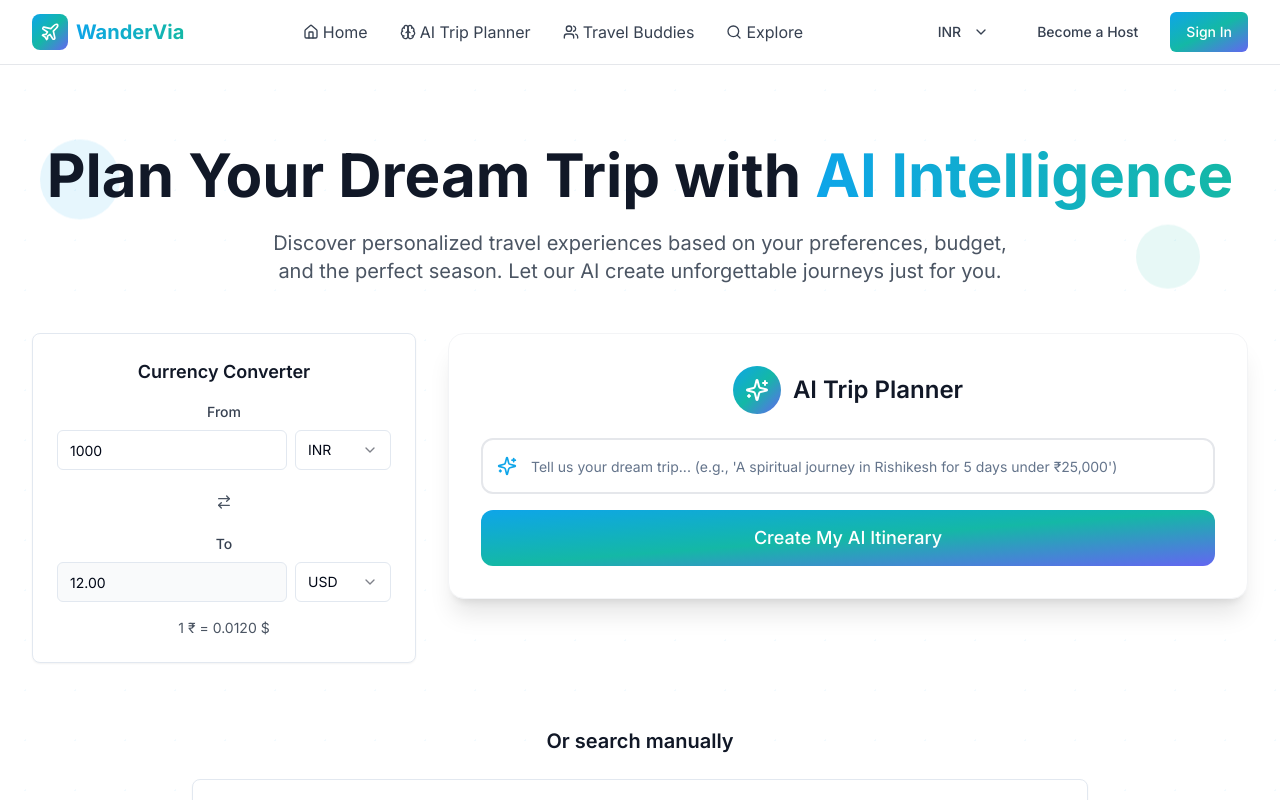
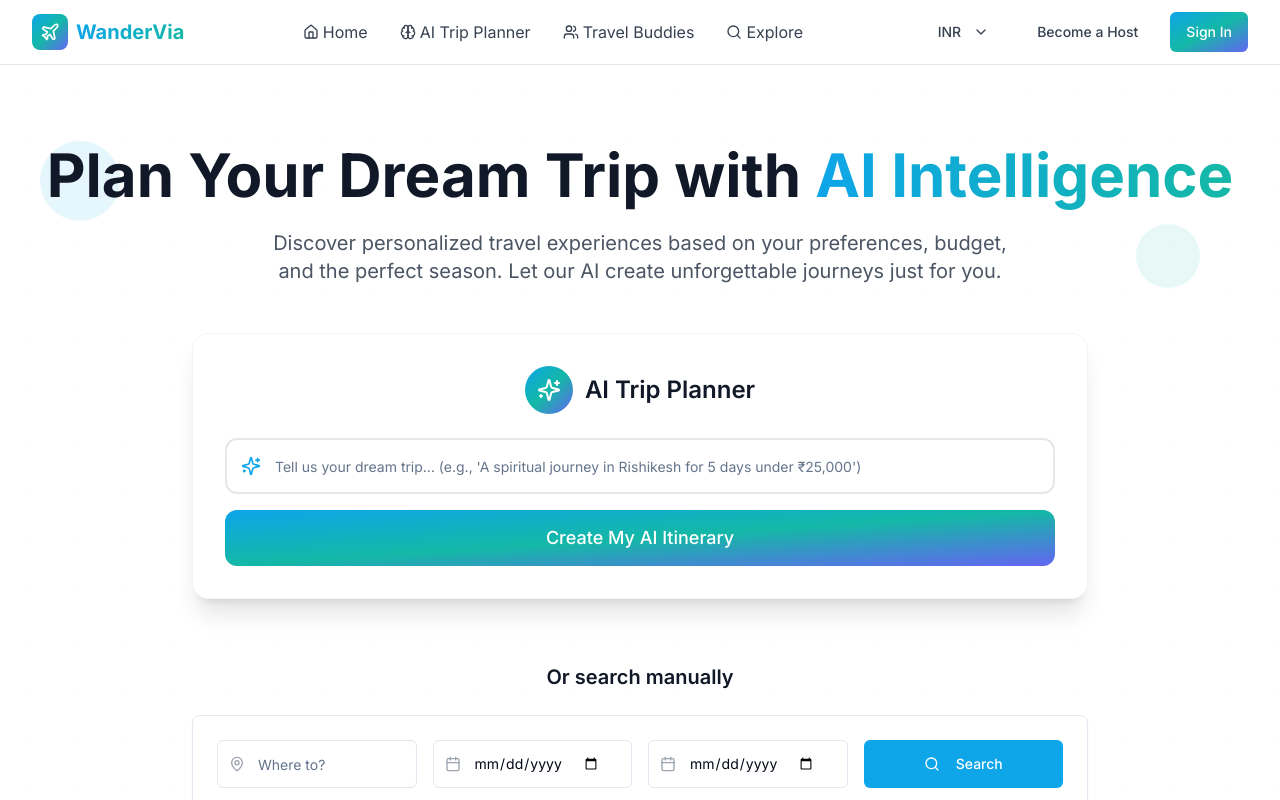
Before and after one commit to ujjwal-py/wander-wise-travel-ai, a React (Vite) app: page / in a window 1280 px wide. Shown: the top 800 px of the page. Built offline with nearby package versions, Linux system fonts and the light colour scheme.

Commit message:
Fix: Currency conversion and UI issues
- Removed the currency converter from the hero section.
- Fixed the currency conversion issue in the explore section, ensuring prices display in the selected currency.

```diff
--- a/src/components/ExploreSection.tsx
+++ b/src/components/ExploreSection.tsx
@@ -3,11 +3,13 @@ import { useState } from 'react';
 import { Button } from '@/components/ui/button';
 import { Input } from '@/components/ui/input';
 import { Card } from '@/components/ui/card';
-import { Search, Filter, MapPin, Star, Clock, DollarSign, Map, List } from 'lucide-react';
+import { Search, Filter, MapPin, Star, Clock, Map, List } from 'lucide-react';
+import { useCurrency } from '@/contexts/CurrencyContext';
 
 const ExploreSection = () => {
   const [searchTerm, setSearchTerm] = useState('');
   const [viewMode, setViewMode] = useState<'list' | 'map'>('list');
+  const { convertPrice } = useCurrency();
 
   const mockProperties = [
     {
@@ -172,7 +174,7 @@ const ExploreSection = () => {
                 <div className="flex items-start justify-between mb-2">
                   <h3 className="font-semibold text-gray-900 text-lg">{property.title}</h3>
                   <div className="text-right">
-                    <div className="font-bold text-gray-900">${property.price}</div>
+                    <div className="font-bold text-gray-900">{convertPrice(property.price)}</div>
                     <div className="text-sm text-gray-500">per night</div>
                   </div>
                 </div>
--- a/src/components/HeroSection.tsx
+++ b/src/components/HeroSection.tsx
@@ -4,7 +4,6 @@ import { Button } from '@/components/ui/button';
 import { Input } from '@/components/ui/input';
 import { Search, MapPin, Calendar, Sparkles } from 'lucide-react';
 import { Card } from '@/components/ui/card';
-import CurrencyConverter from './CurrencyConverter';
 
 const HeroSection = () => {
   const [destination, setDestination] = useState('');
@@ -37,15 +36,8 @@ const HeroSection = () => {
             Let our AI create unforgettable journeys just for you.
           </p>
 
-          {/* Currency Converter and AI Trip Planner Section */}
-          <div className="grid grid-cols-1 lg:grid-cols-3 gap-8 mb-16">
-            {/* Currency Converter */}
-            <div className="lg:col-span-1 flex justify-center">
-              <CurrencyConverter />
-            </div>
-
           {/* AI Trip Planner Section */}
-            <div className="lg:col-span-2">
+          <div className="max-w-4xl mx-auto mb-16">
             <div className="bg-white rounded-2xl shadow-xl p-8 border border-gray-100">
               <div className="flex items-center justify-center mb-6">
                 <div className="p-3 bg-travel-gradient rounded-full mr-3">
@@ -68,7 +60,6 @@ const HeroSection = () => {
                 <Button className="w-full h-14 text-lg bg-travel-gradient hover:opacity-90 text-white rounded-xl">
                   Create My AI Itinerary
                 </Button>
-                </div>
               </div>
             </div>
           </div>
```
Lines whose indentation alone changed are shown as unchanged.
